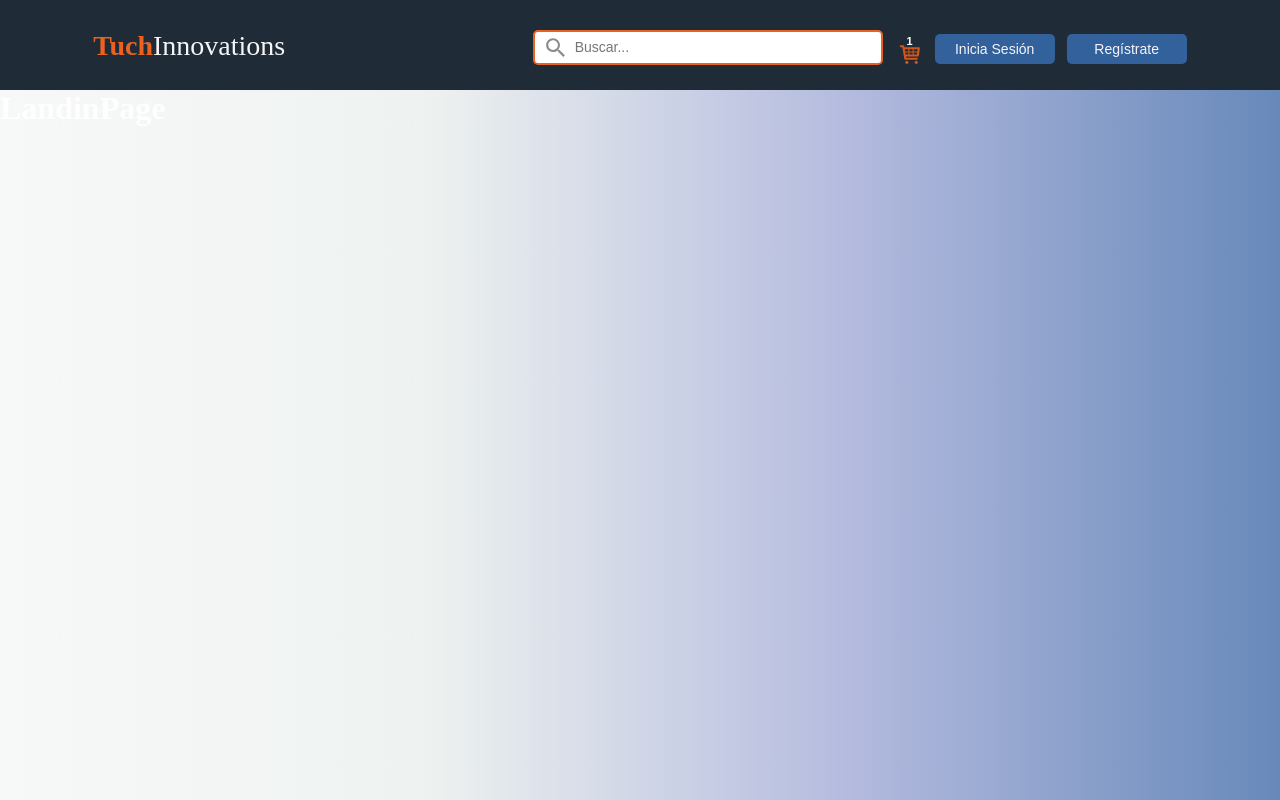
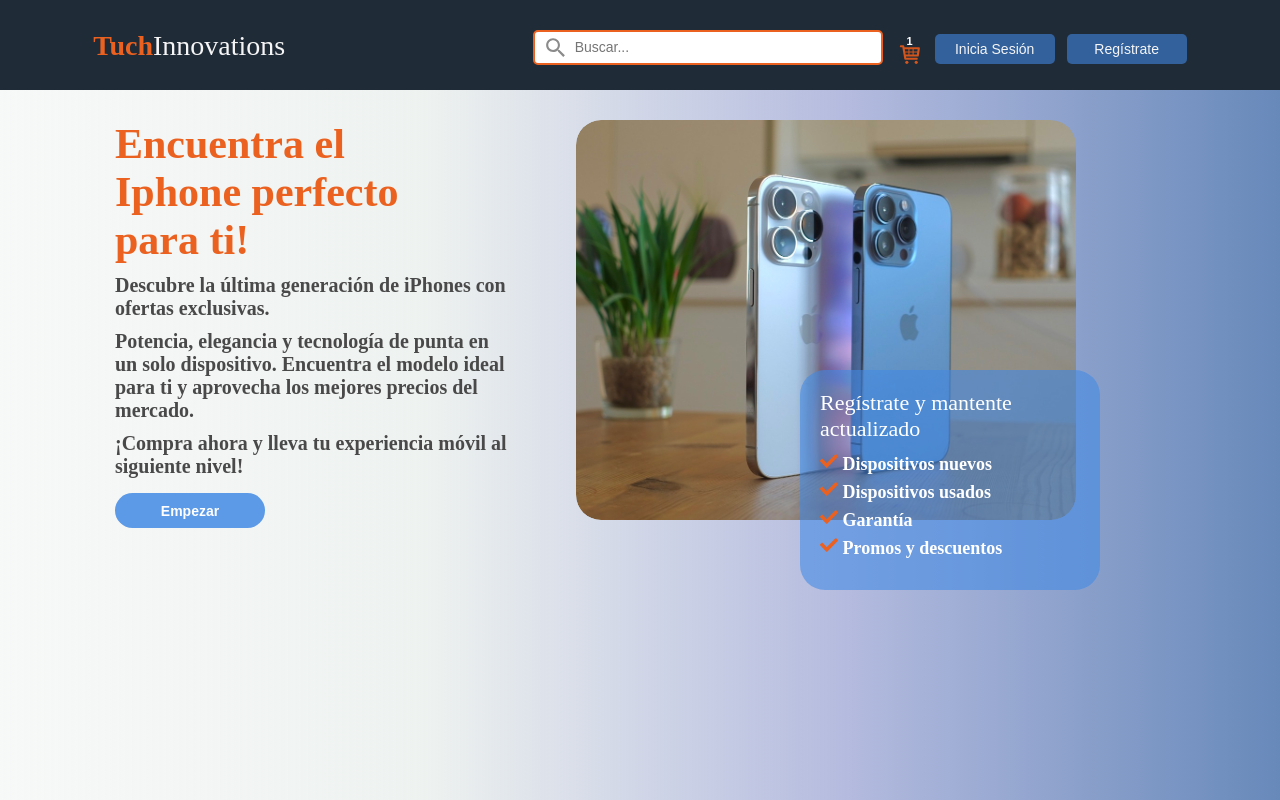
Before and after one commit to nahudev21/Ecommerce-demo-app-frontend-React, a React (Vite) app: page / in a window 1280 px wide. Built offline with nearby package versions, Linux system fonts and the light colour scheme; the HTML template or start-up script is replaced by a standard one.

Commit message:
Creación de la primera parte de la landingPage

```diff
--- a/src/pages/landingPage/LandingPage.jsx
+++ b/src/pages/landingPage/LandingPage.jsx
@@ -1,8 +1,53 @@
+import styles from "./LandingPage.module.css"
+import { FaCheck } from "react-icons/fa";
+import { Link } from "react-router-dom";
+import iphonesImg from "../../assets/iphones.jpg"
+
 
 export default function LandingPage() {
   return (
-    <div>
-      <h1>LandinPage</h1>
+    <div className={styles.lading_container}>
+      <div className={styles.hero_container}>
+        <section className={styles.section_left}>
+          <h3 className={styles.section_leftTitle}>
+            Encuentra el Iphone perfecto para ti!
+          </h3>
+          <p>
+            Descubre la última generación de iPhones con ofertas exclusivas.
+          </p>
+          <p>
+            Potencia, elegancia y tecnología de punta en un solo dispositivo.
+            Encuentra el modelo ideal para ti y aprovecha los mejores precios
+            del mercado.
+          </p>
+          <p>¡Compra ahora y lleva tu experiencia móvil al siguiente nivel!</p>
+          <Link to="/home">
+            <button className={styles.section_leftButton}>Empezar</button>
+          </Link>
+        </section>
+        <section className={styles.section_right}>
+          <div className={styles.section_right_containerImg}>
+            <img className={styles.section_rightImg} src={iphonesImg} />
+          </div>
+          <div className={styles.advertisement}>
+            <h3>Regístrate y mantente actualizado</h3>
+            <ul>
+              <li>
+                <FaCheck className={styles.check_icon} /> Dispositivos nuevos
+              </li>
+              <li>
+                <FaCheck className={styles.check_icon} /> Dispositivos usados
+              </li>
+              <li>
+                <FaCheck className={styles.check_icon} /> Garantía
+              </li>
+              <li>
+                <FaCheck className={styles.check_icon} /> Promos y descuentos
+              </li>
+            </ul>
+          </div>
+        </section>
+      </div>
     </div>
-  )
+  );
 }
--- /dev/null
+++ b/src/pages/landingPage/LandingPage.module.css
@@ -0,0 +1,121 @@
+.lading_container {
+    width: 100%;
+    display: block;
+}
+
+.hero_container {
+    display: flex;
+    width: 100%;
+    height: auto;
+    margin-top: 30px;
+    margin-bottom: 40px;
+}
+
+.section_left {
+    width: 45%;
+}
+
+.section_leftTitle {
+    width: 350px;
+    color: #eb611f;
+    font-size: 42px;
+    text-align: start;
+    margin-left: 115px;
+}
+
+.section_left p {
+    width: 400px;
+    color: rgb(73, 73, 73);
+    font-size: 20px;
+    font-weight: bold;
+    margin: 10px 0 0 115px;
+    text-align: start;
+}
+
+.section_leftButton {
+    width: 150px;
+    height: 35px;
+    margin-top: 15px;
+    margin-left: 115px;
+    border-radius: 20px;
+    border: none;
+    background: #4189e6d8;
+    color: #ffffff;
+    font-weight: bold;
+    font-size: 14px;
+    cursor: pointer;
+}
+
+.section_leftButton:hover {
+    background: #4189e6;
+    transform: scale(105%);
+    transition: 0.3s;
+}
+
+.section_right {
+    width: 55%;
+}
+
+.section_right_containerImg {
+    width: 500px;
+    height: 400px;
+    border-radius: 25px;
+    position: relative;
+    overflow: hidden;
+}
+
+.section_rightImg {
+    object-fit: cover;
+    border-radius: 25px;
+    width: 100%;
+    height: 100%;
+}
+
+.advertisement {
+    background: #4189e693;
+    border-radius: 25px;
+    width: 300px;
+    height: 220px;
+    padding: 20px;
+    text-align: start;
+    position: absolute;
+    transform: translateY(-150px);
+    right: 180px;
+}
+
+.advertisement h3 {
+    font-size: 22px;
+    font-weight: 500;
+    color: #ffffff;
+}
+
+.advertisement ul {
+    list-style: none;
+    color: #ffffff;
+    font-size: 18px;
+    font-weight: bold;
+    margin-top: 10px;
+}
+
+.advertisement li {
+    margin-top: 5px;
+}
+
+.check_icon {
+    font-size: 18px;
+    color: #eb611f;
+}
+
+.products_section {
+    margin-top: 30px;
+}
+
+.products_section h3 {
+    color: black;
+    font-size: 28px;
+}
+
+.products {
+    max-width: 1080px;
+    margin: auto;
+}
```
Also changed, not shown: src/assets/iphones.jpg (added).
